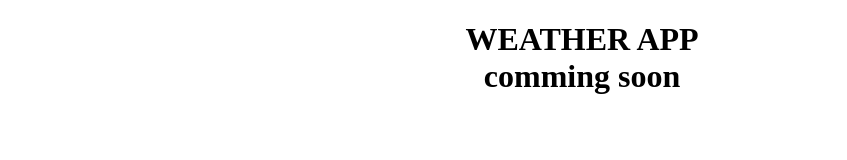
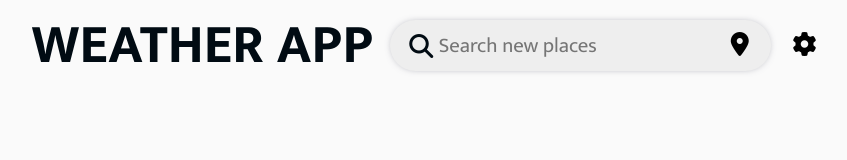
Before and after one commit to Nisser111/weather-app, a plain HTML site: page index.html in a window 1280 px wide. Shown: the whole page, without its empty margins (58-905 px from the left). Drawn offline with Linux system fonts and the light colour scheme.

Commit message:
Header styles

```diff
--- a/index.html
+++ b/index.html
@@ -6,9 +6,41 @@
     <title>Document</title>
 
     <link rel="stylesheet" href="style.css" type="text/css">
+    <link rel='stylesheet' href='https://cdnjs.cloudflare.com/ajax/libs/font-awesome/6.4.2/css/all.css' integrity='sha512-KOWhIs2d8WrPgR4lTaFgxI35LLOp5PRki/DxQvb7mlP29YZ5iJ5v8tiLWF7JLk5nDBlgPP1gHzw96cZ77oD7zQ==' crossorigin='anonymous'/>
 </head>
 <body>
-    <h1 style="text-align: center;">WEATHER APP <br> comming soon</h1>
+    <header>
+        <section class="app-name">
+            <h1>WEATHER APP</h1>
+        </section>
+
+        <nav>
+            <div class="search-wrapper">
+                <i class="fa-solid fa-magnifying-glass"></i>
+                <input type="search" id="locationSearch" placeholder="Search new places">
+                <button id="getLocationBtn"><i class="fa-solid fa-location-dot"></i></button>
+            </div>
+
+            <div class="controls-wrapper">
+                <button id="settingsBtn"><i class="fa-solid fa-gear"></i></button>
+            </div>
+        </nav>
+    </header>
+
+    <main>
+
+
+
+        <section class="main-data">
+
+        </section>
+        <section class="hour-forecast"></section>
+        <section class="air-condition"></section>
+    </main>
+
+    <aside class="three-days-forecast">
+
+    </aside>
 
     <script src="app.js"></script>
 </body>
--- a/style.css
+++ b/style.css
@@ -0,0 +1,128 @@
+@import url('https://fonts.googleapis.com/css2?family=Mukta:wght@200;300;400;500;600;700;800&display=swap');
+
+* {
+    margin: 0;
+    padding: 0;
+    box-sizing: border-box;
+    font-family: 'Mukta', sans-serif;
+}
+
+:root {
+    /* Backgrounds */
+    --pageBg: #fafafa;
+    --secoundaryBg: #eeeeee;
+    /* Font colors */
+    --mainFontColor: #010B13;
+    --placeholderColor: #555555;
+    /* Sizes */
+    --leftSideWidth: 70%;
+}
+
+body {
+    background: var(--pageBg);
+    display: flex;
+    flex-direction: column;
+    flex-wrap: wrap;
+    color: var(--mainFontColor);
+
+}
+
+/* Header */
+header {
+    width: var(--leftSideWidth);
+    display: flex;
+    justify-content: space-between;
+}
+
+header .app-name {
+    width: 40%;
+    font-size: 2.3rem;
+    margin-left: 10%;
+}
+
+/* Nav bar */
+header nav {
+    width: 50%;
+    display: flex;
+    align-items: center;
+}
+
+header nav i {
+    font-size: 1.5rem;
+}
+
+header nav button {
+    background: none;
+    border: none;
+    outline: none;
+}
+
+.search-wrapper {
+    width: 85%;
+    background: var(--secoundaryBg);
+    /* padding: 1% 6%; */
+    border-radius: 70px;
+    padding: 1.8% 3%;
+    display: flex;
+    justify-content: space-between;
+    align-items: center;
+    box-shadow: 0px 0px 10px -5px rgba(66, 68, 90, 1);
+}
+
+.search-wrapper > i {
+    display: inline-block;
+    width: 10%;
+    text-align: center;
+}
+
+.search-wrapper input {
+    display: inline-block;
+    width: 80%;
+    background: none;
+    border: none;
+    outline: none;
+    font-size: 1.3rem;
+}
+
+.search-wrapper input::-webkit-search-cancel-button {
+    display: none;
+}
+
+/* Location button */
+.search-wrapper button {
+    display: inline-block;
+    width: 10%;
+    transition: transform 250ms ease-in;
+}
+
+.search-wrapper button:hover {
+    transform: translateY(-5px);
+    cursor: pointer;
+}
+
+.search-wrapper button:active {
+    transform: translateY(0);
+}
+
+.controls-wrapper {
+    width: 15%;
+    display: flex;
+    justify-content: center;
+    align-items: center;
+}
+
+#settingsBtn i {
+    transition: transform 300ms ease-in;
+}
+
+#settingsBtn:hover {
+    cursor: pointer;
+}
+
+#settingsBtn:hover i {
+    transform: scale(0.9);
+}
+
+#settingsBtn:active i {
+    transform: scale(1);
+}
```
Also changed, not shown: images/weather-icons/Group 10.svg (added), images/weather-icons/Group 11.svg (added), images/weather-icons/Group 12.svg (added), images/weather-icons/Group 13.svg (added), images/weather-icons/Group 14.svg (added), images/weather-icons/Group 15.svg (added), images/weather-icons/Group 3.svg (added), images/weather-icons/Group 4.svg (added), images/weather-icons/Sunny.svg (added), 1 other file.
